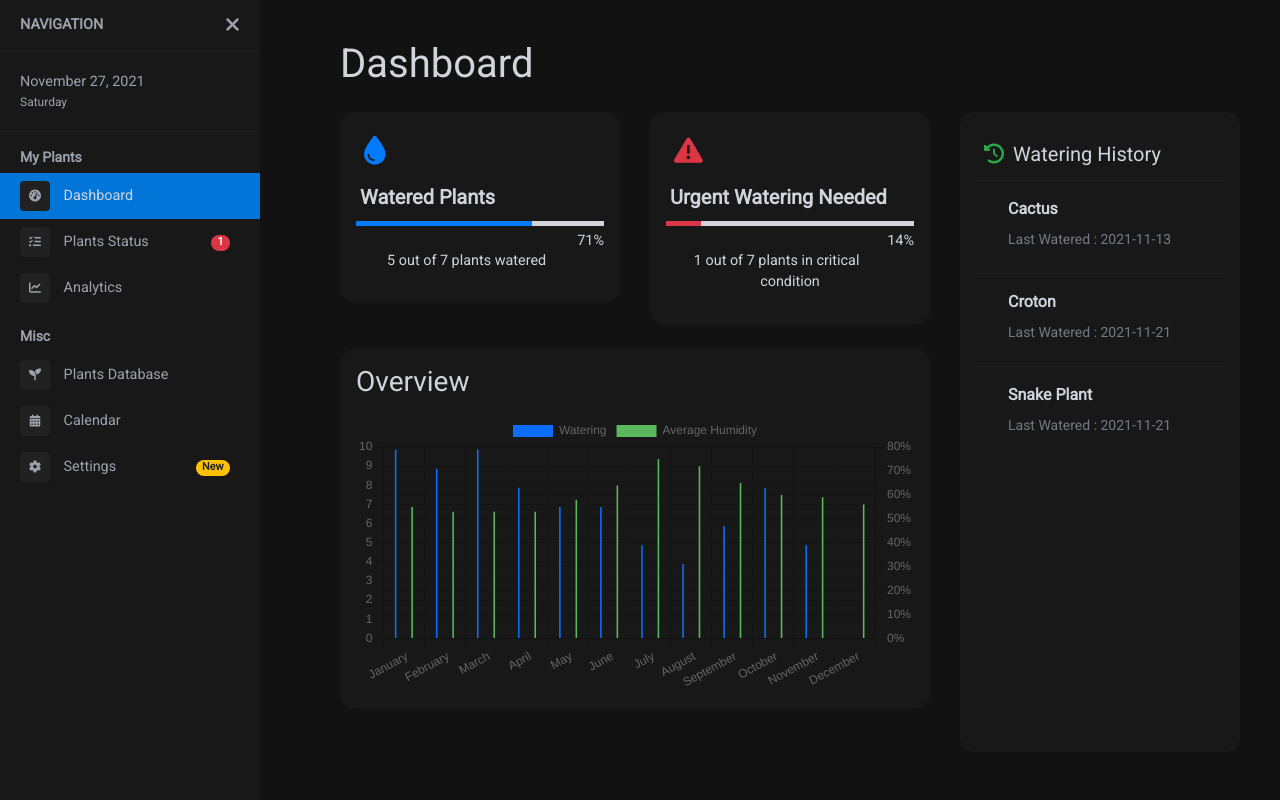
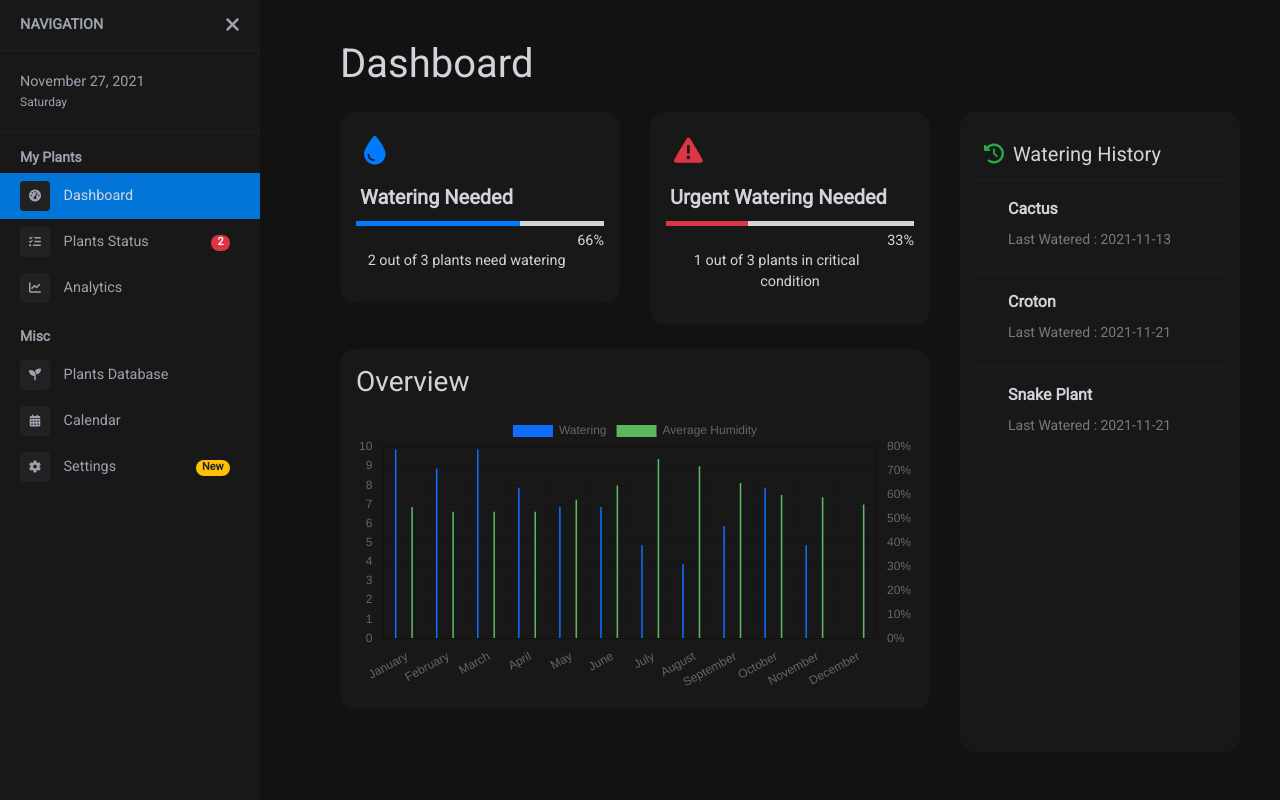
Before and after one commit to quicksilversel/cactus, a PHP site: page /dashboard/ in a window 1280 px wide. Run offline with PHP 8.4, Linux system fonts and the light colour scheme; data comes from the database, SQL or seed files in the repository; a stand-in replaces the project's code that opens the database connection; some libraries are stand-ins or nearby versions.

Commit message:
update variables

```diff
--- a/includes/sidebar.php
+++ b/includes/sidebar.php
@@ -1,7 +1,7 @@
 <?php require_once("includes/status_function.php");?>
 
-<?php $plant_complete = countPlant(); ?>
 <?php $plant_count = countAllPlant(); ?>
+<?php $plant_complete = $plant_count - countNeedsWatering(); ?>
 
 <nav id="sidebar" class="sidebar-wrapper">
 	<div class="sidebar-content">
--- a/includes/status_function.php
+++ b/includes/status_function.php
@@ -40,10 +40,23 @@ function getPlants() {
 }
 
 // return number of watered plants
-function countPlant() {
+function countNeedsWatering() {
 	global $conn;
 	$query = "SELECT COUNT(
 		CASE WHEN needsWatering = 0 THEN 1 END
+	) AS 'count' FROM plant";
+	$result = mysqli_query($conn, $query);
+	$row = mysqli_fetch_assoc($result);
+	$count = $row['count'];
+
+	return $count;
+}
+
+// return number of critical plants
+function countCriticalPlant() {
+	global $conn;
+	$query = "SELECT COUNT(
+		CASE WHEN isCritical = 1 THEN 1 END
 	) AS 'count' FROM plant";
 	$result = mysqli_query($conn, $query);
 	$row = mysqli_fetch_assoc($result);
--- a/index.php
+++ b/index.php
@@ -3,8 +3,9 @@
 <?php require_once("includes/status_function.php");?>
 <?php require_once("includes/plantData_function.php");?>
 
-<?php $plant_complete = countPlant(); ?>
+<?php $needs_watering_count = countNeedsWatering(); ?>
 <?php $plant_count = countAllPlant(); ?>
+<?php $critical_plant = countCriticalPlant(); ?>
 <?php $plants = getPlants(); ?>
 
 <!DOCTYPE html>
@@ -34,12 +35,12 @@
 							<div class="col-lg-6">
 								<div class="p-3 progress-wrapper">
 									<i class="fas fa-2x fa-tint p-2 text-primary"></i>
-									<h5 class="mt-2 p-1">Watered Plants</h5>
+									<h5 class="mt-2 p-1">Watering Needed</h5>
 									<div id="bar">
-										<div class="progress-bar bg-primary" role="progressbar" aria-valuenow="<?php echo floor(( 5/7 ) * 100) ?>" aria-valuemin="0" aria-valuemax="100"></div>
+										<div class="progress-bar bg-primary" role="progressbar" aria-valuenow="<?php echo floor(( $needs_watering_count/$plant_count ) * 100) ?>" aria-valuemin="0" aria-valuemax="100"></div>
 									</div>
-									<p class="mt-1 mb-1" style="float:right;"><?php echo floor(( 5/7 ) * 100) ?>%</p>
-									<p class="text-center mt-4"><?php echo 5 /* $plant_complete */ ?> out of <?php echo 7 /* $plant_count */ ?> plants watered</p>
+									<p class="mt-1 mb-1" style="float:right;"><?php echo floor(( $needs_watering_count/$plant_count ) * 100) ?>%</p>
+									<p class="text-center mt-4"><?php echo $needs_watering_count ?> out of <?php echo $plant_count?> plants need watering</p>
 								</div>
 							</div>
 							<div class="col-lg-6">
@@ -47,10 +48,10 @@
 									<i class="fas fa-2x fa-exclamation-triangle p-2" style="color: #dc3545;"></i>
 									<h5 class="mt-2 p-1">Urgent Watering Needed</h5>
 									<div id="bar">
-										<div class="progress-bar" style="background-color: #dc3545;" role="progressbar" aria-valuenow="<?php echo floor(( 1/7 ) * 100) ?>" aria-valuemin="0" aria-valuemax="100"></div>
+										<div class="progress-bar" style="background-color: #dc3545;" role="progressbar" aria-valuenow="<?php echo floor(( $critical_plant/$plant_count ) * 100) ?>" aria-valuemin="0" aria-valuemax="100"></div>
 									</div>
-									<p class="mt-1 mb-1" style="float:right;"><?php echo floor(( 1/7 ) * 100) ?>%</p>
-									<p class="text-center mt-4">1 out of 7 plants in critical condition</p>
+									<p class="mt-1 mb-1" style="float:right;"><?php echo floor(( $critical_plant/$plant_count ) * 100) ?>%</p>
+									<p class="text-center mt-4"><?php echo $critical_plant ?> out of <?php echo $plant_count ?> plants in critical condition</p>
 								</div>
 							</div>
 							<div class="col-lg-12">
```
